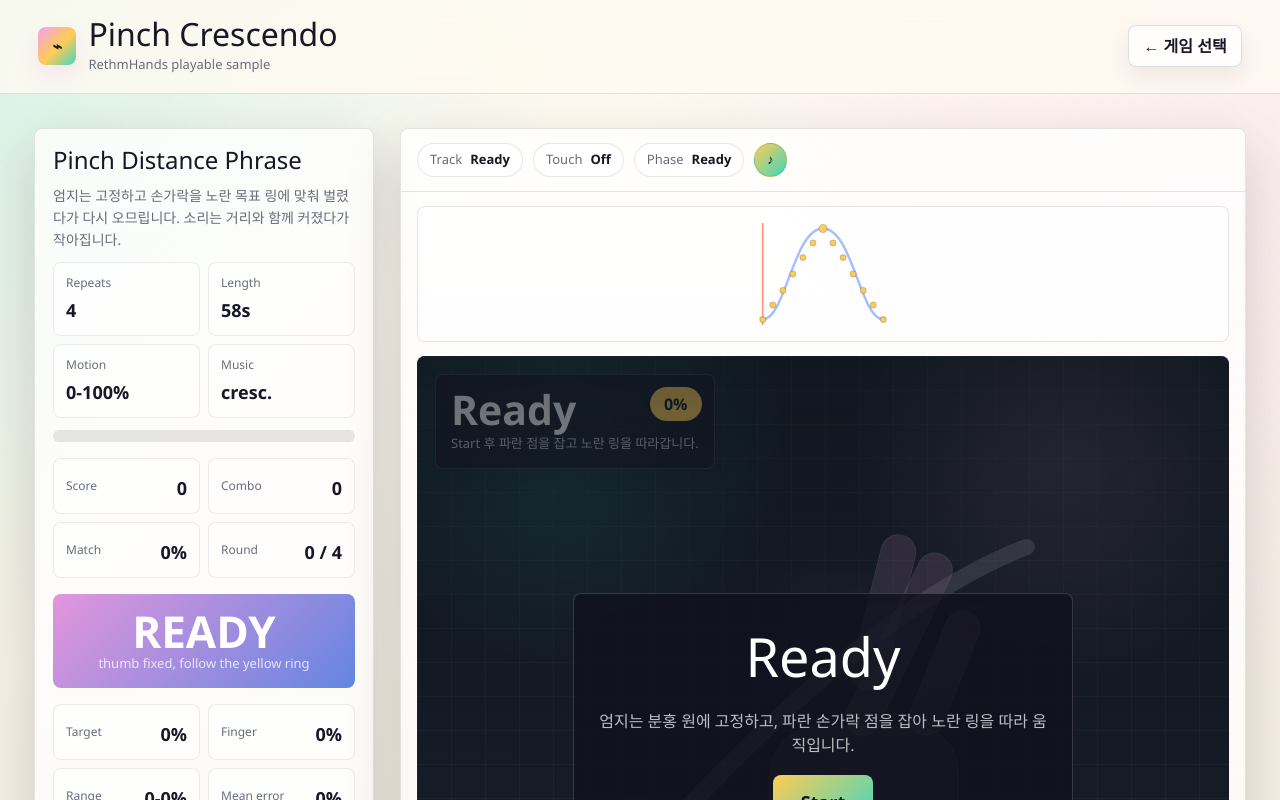
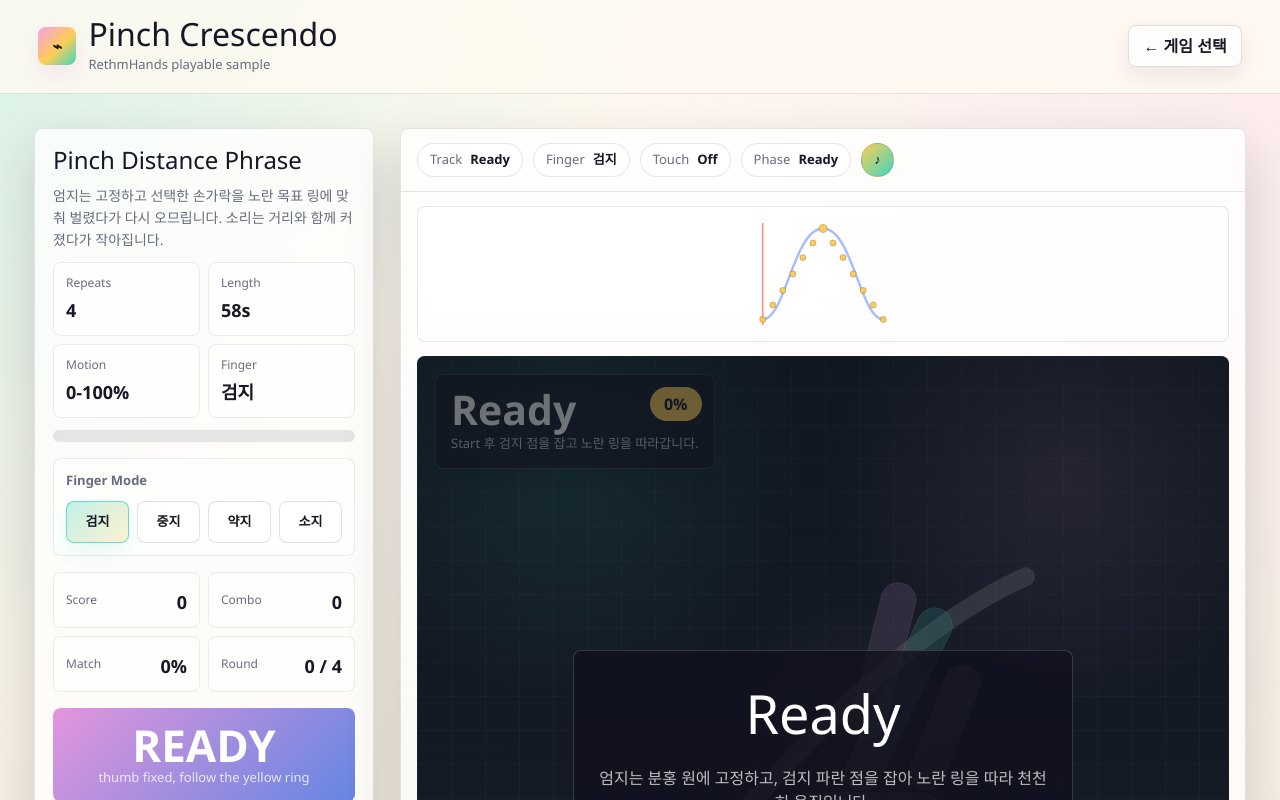
Before and after one commit to papong1318/rehab-codex, a Next.js app: page /self-rehab-hand/pinch in a window 1280 px wide. Shown: the top 800 px of the page. Built offline with nearby package versions, Linux system fonts and the light colour scheme.

Commit message:
Add pinch finger modes and finalize game entry

```diff
--- a/src/components/pinch-crescendo-game.module.css
+++ b/src/components/pinch-crescendo-game.module.css
@@ -180,6 +180,49 @@
   align-items: center;
   justify-content: space-between;
   gap: 12px;
+}
+
+.modeCard {
+  display: grid;
+  gap: 10px;
+  padding: 12px;
+  border-radius: var(--radius);
+  border: 1px solid rgba(23, 23, 37, 0.08);
+  background: rgba(255, 255, 255, 0.58);
+}
+
+.modeCard strong {
+  font-size: 13px;
+  color: var(--muted);
+}
+
+.modeGrid {
+  display: grid;
+  grid-template-columns: repeat(4, minmax(0, 1fr));
+  gap: 8px;
+}
+
+.modeGrid button {
+  min-height: 42px;
+  border: 1px solid rgba(23, 23, 37, 0.12);
+  border-radius: var(--radius);
+  color: var(--ink);
+  background: rgba(255, 255, 255, 0.74);
+  font: inherit;
+  font-size: 13px;
+  font-weight: 850;
+  cursor: pointer;
+}
+
+.modeGrid button:disabled {
+  cursor: not-allowed;
+  opacity: 0.48;
+}
+
+.modeGrid .activeMode {
+  border-color: rgba(62, 215, 191, 0.76);
+  background: linear-gradient(135deg, rgba(62, 215, 191, 0.32), rgba(255, 204, 85, 0.26));
+  box-shadow: 0 10px 20px rgba(62, 215, 191, 0.12);
 }
 
 .judgeCard {
@@ -470,6 +513,34 @@
   rotate: -64deg;
 }
 
+.indexMode {
+  background: linear-gradient(90deg, rgba(255, 255, 255, 0.18), rgba(62, 215, 191, 0.42));
+}
+
+.middleMode {
+  left: 55%;
+  top: 47%;
+  width: 212px;
+  rotate: -73deg;
+  background: linear-gradient(90deg, rgba(255, 255, 255, 0.18), rgba(111, 151, 255, 0.44));
+}
+
+.ringMode {
+  left: 60%;
+  top: 51%;
+  width: 190px;
+  rotate: -70deg;
+  background: linear-gradient(90deg, rgba(255, 255, 255, 0.18), rgba(243, 160, 235, 0.42));
+}
+
+.littleMode {
+  left: 66%;
+  top: 56%;
+  width: 168px;
+  rotate: -64deg;
+  background: linear-gradient(90deg, rgba(255, 255, 255, 0.18), rgba(255, 118, 95, 0.42));
+}
+
 .targetDot,
 .thumbDot,
 .fingerDot {
--- a/src/components/pinch-crescendo-game.tsx
+++ b/src/components/pinch-crescendo-game.tsx
@@ -5,6 +5,13 @@ import { useEffect, useMemo, useRef, useState } from "react";
 import styles from "./pinch-crescendo-game.module.css";
 
 type MotionNote = { name: string; freq: number; level: number };
+type FingerMode = {
+  id: "index" | "middle" | "ring" | "little";
+  label: string;
+  shortLabel: string;
+  cue: string;
+  className: string;
+};
 type JudgeKind = "perfect" | "great" | "good" | "miss" | "touch";
 type Pop = { id: number; label: string; level: number; kind: JudgeKind };
 type Stats = {
@@ -28,6 +35,12 @@ const REST_TIME = 1.25;
 const PREP_TIME = 1.1;
 const SCORE_INTERVAL = 0.22;
 const PEAK_INDEX = 6;
+const FINGER_MODES: FingerMode[] = [
+  { id: "index", label: "검지", shortLabel: "검지", cue: "검지를 파란 점에 올리고 노란 링을 따라갑니다.", className: "indexMode" },
+  { id: "middle", label: "중지", shortLabel: "중지", cue: "중지를 파란 점에 올리고 천천히 벌렸다가 돌아옵니다.", className: "middleMode" },
+  { id: "ring", label: "약지", shortLabel: "약지", cue: "약지를 파란 점에 올리고 노란 링과 같은 속도로 움직입니다.", className: "ringMode" },
+  { id: "little", label: "소지", shortLabel: "소지", cue: "새끼손가락을 파란 점에 올리고 가능한 범위에서 부드럽게 따라갑니다.", className: "littleMode" },
+];
 const MOTION: MotionNote[] = [
   { name: "C", freq: 261.63, level: 0 },
   { name: "D", freq: 293.66, level: 0.16 },
@@ -170,6 +183,7 @@ export default function PinchCrescendoGame() {
   const [stats, setStats] = useState<Stats>(() => makeStats());
   const [judge, setJudge] = useState("READY");
   const [detail, setDetail] = useState("thumb fixed, follow the yellow ring");
+  const [fingerMode, setFingerMode] = useState<FingerMode>(FINGER_MODES[0]);
   const [pops, setPops] = useState<Pop[]>([]);
   const stageRef = useRef<HTMLDivElement | null>(null);
   const audioRef = useRef<AudioContext | null>(null);
@@ -261,7 +275,7 @@ export default function PinchCrescendoGame() {
     setStats(makeStats());
     setPops([]);
     setJudge("READY");
-    setDetail("follow the yellow ring");
+    setDetail(fingerMode.cue);
     scheduleSong(ctx, out, startedAtRef.current);
     rafRef.current = requestAnimationFrame(tick);
   }
@@ -413,14 +427,36 @@ export default function PinchCrescendoGame() {
         <aside className={`${styles.panel} ${styles.dashboard}`}>
           <section className={styles.songCard}>
             <h2>Pinch Distance Phrase</h2>
-            <p>엄지는 고정하고 손가락을 노란 목표 링에 맞춰 벌렸다가 다시 오므립니다. 소리는 거리와 함께 커졌다가 작아집니다.</p>
+            <p>엄지는 고정하고 선택한 손가락을 노란 목표 링에 맞춰 벌렸다가 다시 오므립니다. 소리는 거리와 함께 커졌다가 작아집니다.</p>
             <div className={styles.metaList}>
               <div><small>Repeats</small><strong>{REPEAT_COUNT}</strong></div>
               <div><small>Length</small><strong>{Math.round(TOTAL_TIME)}s</strong></div>
               <div><small>Motion</small><strong>0-100%</strong></div>
-              <div><small>Music</small><strong>cresc.</strong></div>
+              <div><small>Finger</small><strong>{fingerMode.shortLabel}</strong></div>
             </div>
             <div className={styles.meter}><div style={{ width: `${progress}%` }} /></div>
+          </section>
+
+          <section className={styles.modeCard} aria-label="훈련 손가락 선택">
+            <strong>Finger Mode</strong>
+            <div className={styles.modeGrid}>
+              {FINGER_MODES.map((mode) => (
+                <button
+                  aria-pressed={fingerMode.id === mode.id}
+                  className={fingerMode.id === mode.id ? styles.activeMode : ""}
+                  disabled={running}
+                  key={mode.id}
+                  onClick={() => {
+                    setFingerMode(mode);
+                    setDetail(mode.cue);
+                    setJudge(mode.shortLabel);
+                  }}
+                  type="button"
+                >
+                  {mode.label}
+                </button>
+              ))}
+            </div>
           </section>
 
           <section className={styles.stats}>
@@ -456,6 +492,7 @@ export default function PinchCrescendoGame() {
         <section className={`${styles.panel} ${styles.gameCard}`}>
           <div className={styles.hud}>
             <span>Track <strong>{running ? "Playing" : "Ready"}</strong></span>
+            <span>Finger <strong>{fingerMode.shortLabel}</strong></span>
             <span>Touch <strong>{touching ? "On" : "Off"}</strong></span>
             <span>Phase <strong>{phase}</strong></span>
             <button type="button" onClick={() => void testSound()}>♪</button>
@@ -482,7 +519,7 @@ export default function PinchCrescendoGame() {
             <div className={styles.phaseCard}>
               <strong>{phase}</strong>
               <span>
-                {phase === "Crescendo" ? "음량이 커질수록 엄지에서 멀어집니다." : phase === "Decrescendo" ? "음량이 작아질수록 엄지 쪽으로 돌아옵니다." : "Start 후 파란 점을 잡고 노란 링을 따라갑니다."}
+                {phase === "Crescendo" ? `${fingerMode.shortLabel}가 엄지에서 천천히 멀어집니다.` : phase === "Decrescendo" ? `${fingerMode.shortLabel}가 엄지 쪽으로 천천히 돌아옵니다.` : `Start 후 ${fingerMode.shortLabel} 점을 잡고 노란 링을 따라갑니다.`}
               </span>
               <em>{Math.round(Math.abs(userLevel - targetLevel) * 100)}%</em>
             </div>
@@ -498,7 +535,7 @@ export default function PinchCrescendoGame() {
               <div className={styles.middleFinger} />
               <div className={styles.ringFinger} />
               <div className={styles.thumbSegment} style={{ "--tx": `${thumbPoint.x}%`, "--ty": `${thumbPoint.y}%` } as React.CSSProperties} />
-              <div className={styles.indexSegment} style={{ "--fx": `${fingerPoint.x}%`, "--fy": `${fingerPoint.y}%` } as React.CSSProperties} />
+              <div className={`${styles.indexSegment} ${styles[fingerMode.className]}`} style={{ "--fx": `${fingerPoint.x}%`, "--fy": `${fingerPoint.y}%` } as React.CSSProperties} />
             </div>
 
             <div className={styles.targetDot} style={{ left: `${targetPoint.x}%`, top: `${targetPoint.y}%`, scale: `${1 + targetLevel * 0.18}` }}>
@@ -506,7 +543,7 @@ export default function PinchCrescendoGame() {
             </div>
             <div className={styles.thumbDot} style={{ left: `${thumbPoint.x}%`, top: `${thumbPoint.y}%` }}>엄지</div>
             <div className={`${styles.fingerDot} ${touching ? "" : styles.off}`} style={{ left: `${fingerPoint.x}%`, top: `${fingerPoint.y}%` }}>
-              손가락
+              {fingerMode.shortLabel}
             </div>
 
             <div className={styles.volumeBeam} style={{ opacity: 0.2 + targetLevel * 0.72, scale: `${0.72 + targetLevel * 0.52}` }} />
@@ -530,7 +567,7 @@ export default function PinchCrescendoGame() {
               >
                 <div className={styles.messageCard}>
                   <h2>{judge === "Session Clear" ? "Session Clear" : "Ready"}</h2>
-                  <p>엄지는 분홍 원에 고정하고, 파란 손가락 점을 잡아 노란 링을 따라 움직입니다.</p>
+                  <p>엄지는 분홍 원에 고정하고, {fingerMode.shortLabel} 파란 점을 잡아 노란 링을 따라 천천히 움직입니다.</p>
                   <button type="button" onClick={() => void startGame()}>Start</button>
                 </div>
               </div>
--- a/src/components/self-rehab-hand-app.tsx
+++ b/src/components/self-rehab-hand-app.tsx
@@ -6,21 +6,24 @@ const games = [
     id: "rhythm",
     title: "Rhythm Tap Lab",
     action: "리듬게임 열기",
-    description: "96 BPM 실시간 합성 루프에 맞춰 탭 타이밍과 콤보를 확인합니다.",
+    description: "리듬 동조화에서 시작해 메트로놈과 음악 루프로 확장하며 탭 타이밍을 훈련합니다.",
+    therapy: "RAS / PSE",
     preview: "rhythm",
   },
   {
     id: "lift",
     title: "Finger Lift Score",
     action: "Finger Lift 열기",
-    description: "상행과 하행 음계에 맞춰 손가락을 떼고 다시 붙이는 수행을 기록합니다.",
+    description: "화면에서 수직으로 손가락을 들었다 놓는 높이와 타이밍을 음계 큐에 맞춰 기록합니다.",
+    therapy: "PSE",
     preview: "lift",
   },
   {
     id: "pinch",
     title: "Pinch Crescendo",
     action: "핀치 게임 열기",
-    description: "엄지 고정 상태에서 움직이는 손가락의 거리 조절을 크레센도 흐름과 연결합니다.",
+    description: "검지, 중지, 약지, 소지를 선택해 엄지와의 거리를 크레센도/디크레센도에 맞춰 조절합니다.",
+    therapy: "PSE / TIMP",
     preview: "pinch",
   },
 ] as const;
@@ -42,8 +45,8 @@ export default function SelfRehabHandApp() {
         <div className={styles.intro}>
           <h2>세 가지 손 재활 게임</h2>
           <p>
-            원형 게임의 구조를 유지하면서, 집에서 혼자 쓰는 자가재활 흐름에 맞춰
-            단계적으로 개선할 React 버전입니다.
+            집에서 혼자 쓰는 자가재활 흐름에 맞춰 리듬 동조, 손가락 들어올림,
+            핀치 거리 조절을 각각 독립 게임으로 실행합니다.
           </p>
         </div>
 
@@ -73,6 +76,7 @@ export default function SelfRehabHandApp() {
                 )}
               </div>
               <div>
+                <span className={styles.therapyTag}>{game.therapy}</span>
                 <h3>{game.title}</h3>
                 <p>{game.description}</p>
               </div>
```
Also changed, not shown: src/components/self-rehab-hand-app.module.css (+14 -1 lines).
